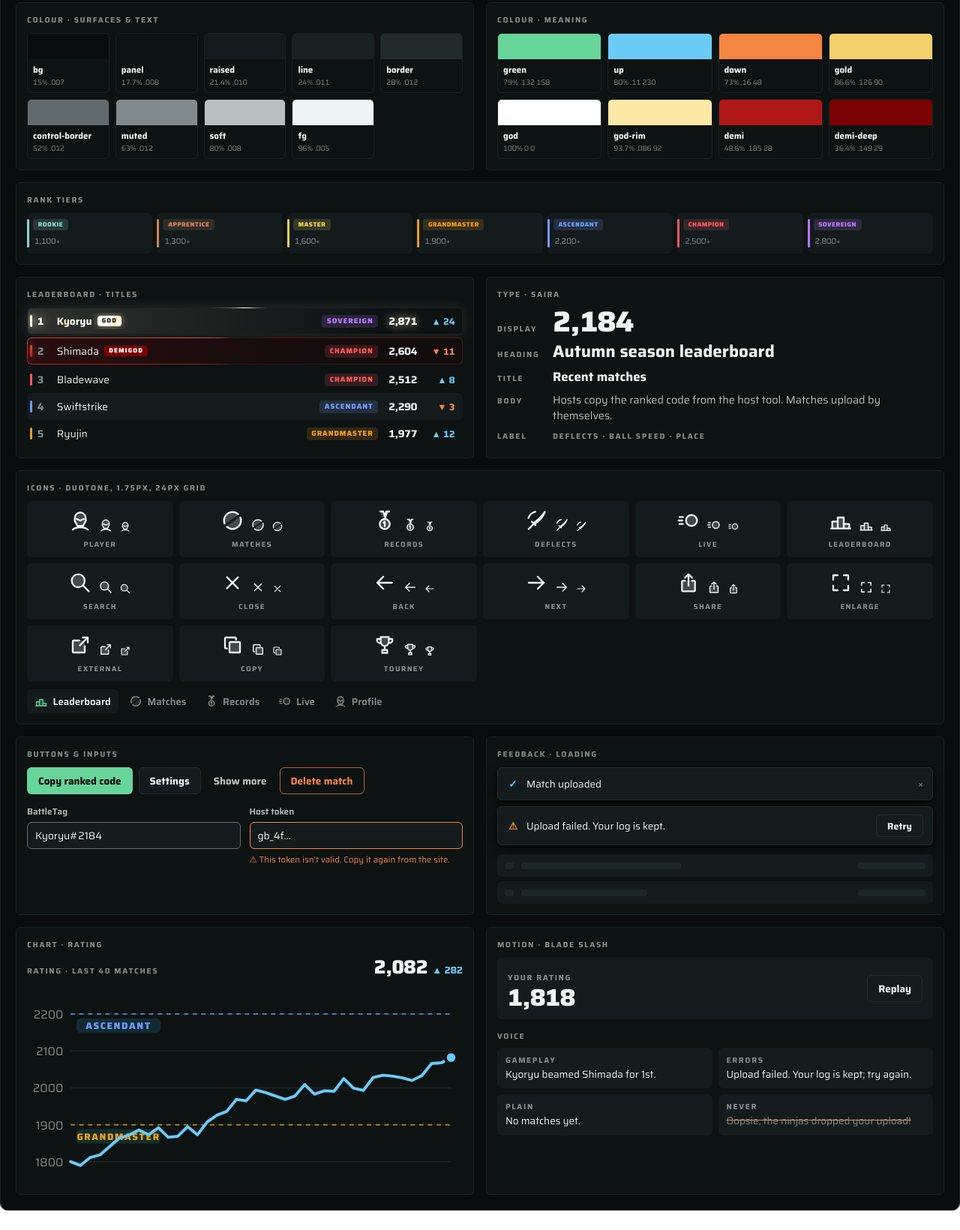
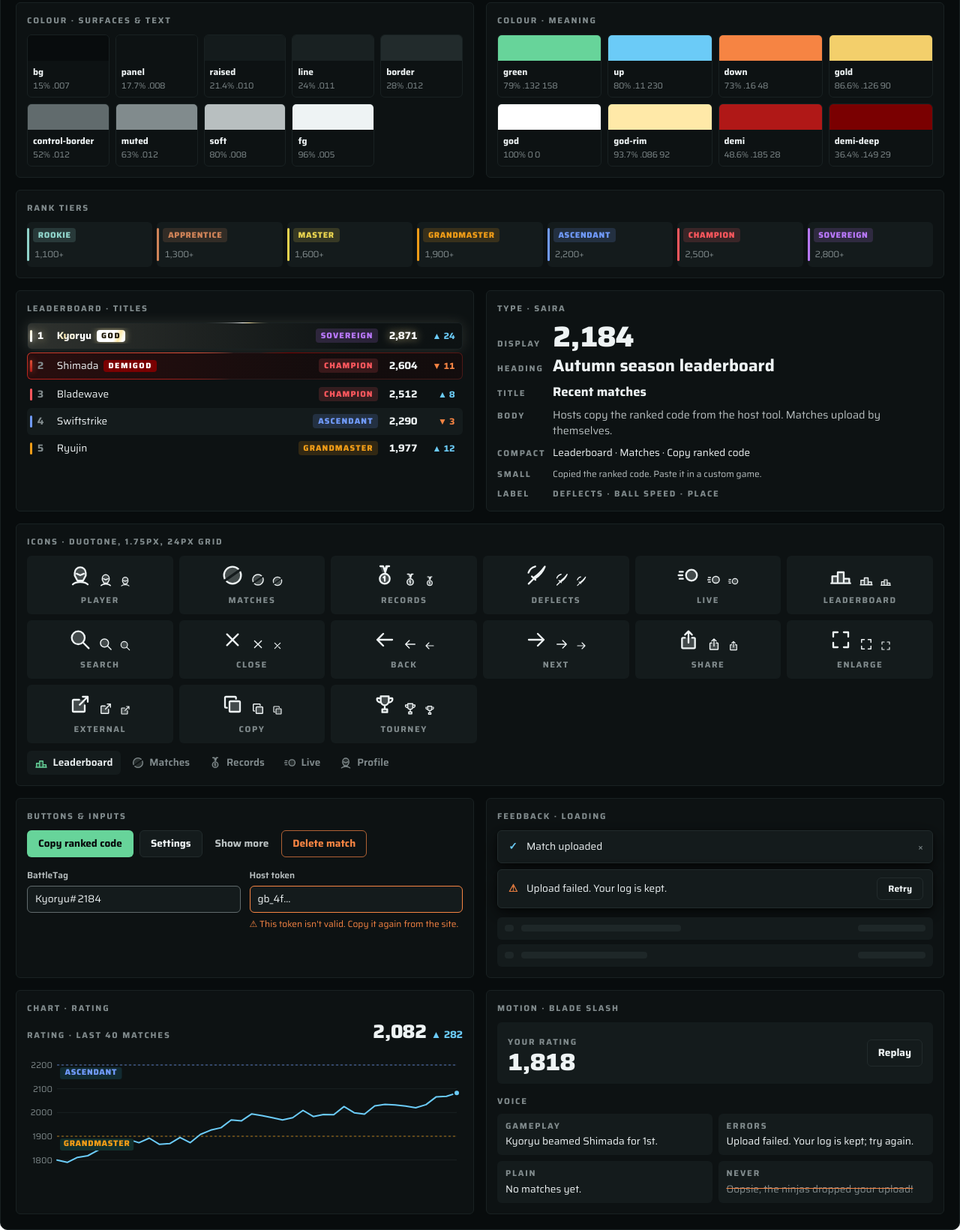
Before and after one commit to Genji-Ball-Team/genjiball-ui, a website: page docs/brand-sheet.html in a window 1280 px wide. Shown: the part 87-1727 px from the top of the page at 75% size. Before the commit the page ends 1701 px from the top, so only its background shows below. Drawn offline with Linux system fonts and the light colour scheme.

Commit message:
Brand: type scale with a floor, narrow tables, chart labels and ticks (#48)
* Brand: type scale with a size floor, narrow tables, chart labels and ticks

* Brand sheet: mock chart drawn at its real width, labels and tier chips at the floor or above; compare names and low-priority columns spelled out

---------

Co-authored-by: GenjiBallTeam <323327517+GenjiBallTeam@users.noreply.github.com>

```diff
--- a/docs/brand-sheet.html
+++ b/docs/brand-sheet.html
@@ -19,7 +19,7 @@
 body{margin:0;font-family:Saira,system-ui,sans-serif;color:var(--fg)}
 .sheet{background:var(--bg);border:1px solid var(--line);border-radius:10px;padding:20px;display:flex;flex-direction:column;gap:16px}
 svg{display:block}
-.lab{font-size:.64rem;font-weight:700;font-stretch:75%;letter-spacing:.16em;text-transform:uppercase;color:var(--muted)}
+.lab{font-size:.7rem;font-weight:700;font-stretch:75%;letter-spacing:.16em;text-transform:uppercase;color:var(--muted)}
 .num{font-variant-numeric:tabular-nums}
 .hdr{display:flex;align-items:center;gap:12px;padding-bottom:14px;border-bottom:1px solid var(--line)}
 .word{font-size:1.5rem;font-weight:800;font-stretch:78%;letter-spacing:.04em;line-height:1}
@@ -33,8 +33,8 @@ svg{display:block}
 .sw{display:grid;grid-template-columns:repeat(4,minmax(0,1fr));gap:8px}
 .s{border-radius:var(--r);overflow:hidden;border:1px solid var(--line)}
 .s i{display:block;height:34px}
-.s b{display:block;font-size:.72rem;font-weight:650;padding:5px 7px 0}
-.s small{display:block;font-size:.6rem;color:var(--muted);padding:0 7px 6px;font-variant-numeric:tabular-nums;white-space:nowrap;overflow:hidden;text-overflow:ellipsis}
+.s b{display:block;font-size:.75rem;font-weight:650;padding:5px 7px 0}
+.s small{display:block;font-size:.7rem;color:var(--muted);padding:0 7px 6px;font-variant-numeric:tabular-nums;white-space:nowrap;overflow:hidden;text-overflow:ellipsis}
 .sw+.sw{margin-top:8px}
 .sw5{grid-template-columns:repeat(5,minmax(0,1fr))}
 /* type */
@@ -45,24 +45,26 @@ svg{display:block}
 .h1{font-size:1.4rem;font-weight:700;font-stretch:80%;line-height:1.1}
 .h2{font-size:1.05rem;font-weight:650;font-stretch:85%}
 .bd{font-size:.9rem;color:var(--soft);line-height:1.45}
+.cp{font-size:.85rem;color:var(--fg)}
+.sm{font-size:.75rem;color:var(--soft)}
 /* chips */
-.chip{display:inline-block;font-size:.6rem;font-weight:800;letter-spacing:.1em;text-transform:uppercase;padding:.1rem .42rem;border-radius:var(--r-chip);line-height:1.45;color:var(--t);background:color-mix(in oklch,var(--t) 16%,transparent)}
+.chip{display:inline-block;font-size:.68rem;font-weight:800;letter-spacing:.1em;text-transform:uppercase;padding:.1rem .42rem;border-radius:var(--r-chip);line-height:1.45;color:var(--t);background:color-mix(in oklch,var(--t) 16%,transparent)}
 .tiers{display:grid;grid-template-columns:repeat(7,minmax(0,1fr));gap:6px}
 @media (max-width:560px){.tiers{grid-template-columns:repeat(4,minmax(0,1fr))}}
 .tier{display:flex;flex-direction:column;align-items:flex-start;gap:6px;padding:8px;border-radius:var(--r);background:var(--raised);position:relative;overflow:hidden}
 .tier::before{content:"";position:absolute;left:0;top:8px;bottom:8px;width:3px;border-radius:2px;background:var(--t)}
-.tier .chip{font-size:.52rem;letter-spacing:.06em}
-.tier small{font-size:.66rem;color:var(--muted);font-variant-numeric:tabular-nums;padding-left:2px}
+.tier .chip{letter-spacing:.06em}
+.tier small{font-size:.75rem;color:var(--muted);font-variant-numeric:tabular-nums;padding-left:2px}
 /* leaderboard */
-.lb .r{--fill:transparent;position:relative;display:grid;grid-template-columns:18px minmax(0,1fr) auto 44px 42px;align-items:center;gap:8px;height:36px;padding:0 .6rem 0 .8rem;border-radius:var(--r);font-size:.86rem;border:1.5px solid transparent}
+.lb .r{--fill:transparent;position:relative;display:grid;grid-template-columns:18px minmax(0,1fr) auto 44px 42px;align-items:center;gap:8px;height:36px;padding:0 .6rem 0 .8rem;border-radius:var(--r);font-size:.85rem;border:1.5px solid transparent}
 .lb .r.alt{--fill:var(--raised);background:var(--fill)}
 .lb .r::before{content:"";position:absolute;left:3px;top:9px;bottom:9px;width:3px;border-radius:2px;background:var(--t,transparent)}
 .lb .n{color:var(--muted);font-weight:700;font-stretch:75%;font-variant-numeric:tabular-nums}
 .lb .nm{white-space:nowrap;overflow:hidden;text-overflow:ellipsis;display:flex;align-items:center;gap:7px}
 .lb .sr{font-weight:700;font-variant-numeric:tabular-nums;text-align:right}
-.u,.dn{font-size:.78rem;font-weight:650;font-variant-numeric:tabular-nums;text-align:right}
+.u,.dn{font-size:.75rem;font-weight:650;font-variant-numeric:tabular-nums;text-align:right}
 .u{color:var(--up)}.dn{color:var(--down)}
-.tc{font-size:.52rem;font-weight:800;letter-spacing:.14em;padding:.06rem .38rem;border-radius:var(--r-chip);line-height:1.4;background-size:200% 100%}
+.tc{font-size:.66rem;font-weight:800;letter-spacing:.14em;padding:.06rem .38rem;border-radius:var(--r-chip);line-height:1.4;background-size:200% 100%}
 .lb .r.god{--fill:var(--panel);margin:2px 0 4px;isolation:isolate;overflow:hidden;
  background:linear-gradient(90deg,oklch(97% 0.04 93 / .14),transparent 80%) padding-box,linear-gradient(var(--fill),var(--fill)) padding-box,
  conic-gradient(from var(--spin),var(--line) 0 55%,var(--god) 72%,var(--god-rim) 80%,var(--line) 92% 100%) border-box;
@@ -84,15 +86,15 @@ svg{display:block}
 @media (max-width:560px){.ic{grid-template-columns:repeat(3,minmax(0,1fr))}}
 .ic figure{margin:0;display:flex;flex-direction:column;align-items:center;gap:8px;padding:10px 4px;background:var(--raised);border-radius:var(--r)}
 .ic .sz{display:flex;align-items:flex-end;gap:8px;color:var(--fg)}
-.ic figcaption{font-size:.6rem;font-weight:700;font-stretch:75%;letter-spacing:.14em;text-transform:uppercase;color:var(--muted)}
+.ic figcaption{font-size:.7rem;font-weight:700;font-stretch:75%;letter-spacing:.14em;text-transform:uppercase;color:var(--muted)}
 .i{fill:none;stroke:currentColor;stroke-width:1.75;stroke-linecap:round;stroke-linejoin:round;overflow:visible}
 .i .f{fill:currentColor;fill-opacity:.22;stroke:none}
 .nav{display:flex;gap:4px;margin-top:10px;flex-wrap:wrap}
-.nav a{display:flex;align-items:center;gap:6px;padding:0 .65rem;height:32px;border-radius:var(--r);color:var(--muted);font-size:.82rem;font-weight:550}
+.nav a{display:flex;align-items:center;gap:6px;padding:0 .65rem;height:32px;border-radius:var(--r);color:var(--muted);font-size:.85rem;font-weight:550}
 .nav a.on{background:var(--raised);color:var(--fg)}.nav a.on svg{color:var(--green)}
 /* buttons + inputs */
 .btns{display:flex;flex-wrap:wrap;gap:8px;align-items:center}
-.b{font:inherit;display:inline-flex;align-items:center;justify-content:center;gap:7px;height:36px;padding:0 14px;border-radius:var(--r);font-size:.84rem;font-weight:650;border:1px solid transparent;cursor:pointer;color:var(--fg);background:none}
+.b{font:inherit;display:inline-flex;align-items:center;justify-content:center;gap:7px;height:36px;padding:0 14px;border-radius:var(--r);font-size:.85rem;font-weight:650;border:1px solid transparent;cursor:pointer;color:var(--fg);background:none}
 .b.pri{background:var(--green);color:var(--bg)}
 .b.sec{background:var(--raised);border-color:var(--border)}
 .b.gh{color:var(--soft);padding:0 8px}
@@ -101,16 +103,16 @@ svg{display:block}
 .b.pri:hover{background:oklch(84% 0.12 158)}.b.sec:hover{background:var(--line)}.b.gh:hover{color:var(--fg)}
 .form{display:grid;grid-template-columns:1fr 1fr;gap:12px;margin-top:14px}
 .in{display:flex;flex-direction:column;gap:5px}
-.in label{font-size:.74rem;font-weight:600;color:var(--soft)}
-.in input{font:inherit;font-size:.86rem;height:36px;padding:0 10px;border-radius:var(--r);border:1px solid var(--control-border);background:var(--raised);color:var(--fg)}
+.in label{font-size:.75rem;font-weight:600;color:var(--soft)}
+.in input{font:inherit;font-size:.85rem;height:36px;padding:0 10px;border-radius:var(--r);border:1px solid var(--control-border);background:var(--raised);color:var(--fg)}
 .in.err input{border-color:var(--down)}
-.in .e{font-size:.72rem;color:var(--down)}
+.in .e{font-size:.75rem;color:var(--down)}
 /* feedback */
 .fb{display:flex;flex-direction:column;gap:8px}
-.toast{display:flex;align-items:center;gap:10px;padding:10px 12px;border-radius:var(--r);background:var(--raised);border:1px solid var(--border);box-shadow:var(--shadow-float);font-size:.84rem}
+.toast{display:flex;align-items:center;gap:10px;padding:10px 12px;border-radius:var(--r);background:var(--raised);border:1px solid var(--border);box-shadow:var(--shadow-float);font-size:.85rem}
 .toast .ti{font-weight:800;width:16px;text-align:center}
 .toast .ti.ok{color:var(--up)}.toast .ti.wa{color:var(--down)}
-.toast .b{margin-left:auto;height:30px;font-size:.78rem}
+.toast .b{margin-left:auto;height:30px;font-size:.75rem}
 .toast .x{margin-left:auto;color:var(--muted);font-size:.9rem}
 .skel{display:flex;flex-direction:column;gap:6px;margin-top:4px}
 .skel .sr2{display:flex;align-items:center;gap:10px;height:30px;padding:0 10px;border-radius:var(--r);background:var(--raised)}
@@ -119,11 +121,11 @@ svg{display:block}
 /* chart */
 .ch-h{display:flex;justify-content:space-between;align-items:baseline;margin-bottom:4px}
 .big{font-size:1.6rem;font-weight:750;font-stretch:78%;font-variant-numeric:tabular-nums;line-height:1}
-.big small{font-size:.82rem;margin-left:6px;font-weight:650}
+.big small{font-size:.85rem;margin-left:6px;font-weight:650}
 .ch{position:relative}
 .ch .hit{cursor:pointer}
-.tip{position:absolute;pointer-events:none;background:var(--raised);border:1px solid var(--green);border-radius:var(--r);box-shadow:var(--shadow-float);padding:5px 9px;font-size:.72rem;white-space:nowrap;opacity:0;transition:opacity .1s;line-height:1.35;font-variant-numeric:tabular-nums}
-.tip .m{color:var(--muted)}.tip .go{color:var(--green);font-weight:650;font-size:.66rem}
+.tip{position:absolute;pointer-events:none;background:var(--raised);border:1px solid var(--green);border-radius:var(--r);box-shadow:var(--shadow-float);padding:5px 9px;font-size:.75rem;white-space:nowrap;opacity:0;transition:opacity .1s;line-height:1.35;font-variant-numeric:tabular-nums}
+.tip .m{color:var(--muted)}.tip .go{color:var(--green);font-weight:650;font-size:.75rem}
 /* motion */
 .mo{position:relative;overflow:hidden;background:var(--raised);border-radius:var(--r);padding:12px 14px;display:flex;align-items:center;gap:14px}
 .mo .big{font-size:2rem}
@@ -136,7 +138,7 @@ svg{display:block}
 @keyframes pop{from{opacity:0;transform:translateY(4px)}to{opacity:1;transform:none}}
 /* voice */
 .vo{display:grid;grid-template-columns:1fr 1fr;gap:8px}
-.vo div{background:var(--raised);border-radius:var(--r);padding:9px 11px;font-size:.84rem;line-height:1.4}
+.vo div{background:var(--raised);border-radius:var(--r);padding:9px 11px;font-size:.85rem;line-height:1.4}
 .vo .lab{display:block;margin-bottom:3px}
 .vo .no{color:var(--muted);text-decoration:line-through;text-decoration-color:var(--down)}
 @media (max-width:560px){.vo,.form{grid-template-columns:1fr}}
@@ -181,6 +183,8 @@ svg{display:block}
     <div class="row"><span class="lab">Heading</span><span class="h1">Autumn season leaderboard</span></div>
     <div class="row"><span class="lab">Title</span><span class="h2">Recent matches</span></div>
     <div class="row"><span class="lab">Body</span><span class="bd">Hosts copy the ranked code from the host tool. Matches upload by themselves.</span></div>
+    <div class="row"><span class="lab">Compact</span><span class="cp">Leaderboard · Matches · Copy ranked code</span></div>
+    <div class="row"><span class="lab">Small</span><span class="sm">Copied the ranked code. Paste it in a custom game.</span></div>
     <div class="row"><span class="lab">Label</span><span class="lab" style="width:auto;color:var(--muted)">Deflects · Ball speed · Place</span></div>
    </div>
   </section>
@@ -269,18 +273,22 @@
 // chart
 let s=7;const rnd=()=>(s=(s*16807)%2147483647)/2147483647;
 const N=40,data=[];let r=1830;for(let i=0;i<N;i++){const d=Math.round((rnd()-.43)*70);const pl=d>20?1:d>0?2+Math.floor(rnd()*2):3+Math.floor(rnd()*4);r+=d;data.push({r,d,pl:Math.min(pl,6)});}
-const W=300,H=140,P={l:30,r:8,t:8,b:10},min=1780,max=2260,x=i=>P.l+i*(W-P.l-P.r)/(N-1),y=v=>P.t+(max-v)*(H-P.t-P.b)/(max-min);
+// drawn at the panel's own width, one SVG unit a CSS pixel, so its text is the real label (0.7rem) and tier chip (0.68rem) size, never scaled under the floor
+const rem=parseFloat(getComputedStyle(document.documentElement).fontSize),fl=.7*rem,fc=.68*rem;
+const H=170,P={l:40,r:8,t:8,b:10},min=1780,max=2260,y=v=>P.t+(max-v)*(H-P.t-P.b)/(max-min);let W=300;const x=i=>P.l+i*(W-P.l-P.r)/(N-1);
 const net=data[N-1].r-data[0].r,lc=net>=0?"var(--up)":"var(--down)",ord=n=>n+(["th","st","nd","rd"][n]||"th");
-let g="";[1800,1900,2000,2100,2200].forEach(v=>g+=`<line x1="${P.l}" x2="${W-P.r}" y1="${y(v)}" y2="${y(v)}" stroke="var(--line)"/><text x="${P.l-5}" y="${y(v)+3}" font-size="8" fill="var(--muted)" text-anchor="end" font-family="Saira">${v}</text>`);
-[["Grandmaster",1900],["Ascendant",2200]].forEach(([n,v])=>{const c=`var(--t-${n.toLowerCase()})`;g+=`<line x1="${P.l}" x2="${W-P.r}" y1="${y(v)}" y2="${y(v)}" stroke="${c}" stroke-dasharray="3 3" opacity=".7"/><rect x="${P.l+4}" y="${y(v)+3}" width="58" height="10" rx="3" fill="color-mix(in oklch,${c} 18%,var(--panel))"/><text x="${P.l+33}" y="${y(v)+10.5}" font-size="6.5" font-weight="800" letter-spacing=".8" fill="${c}" text-anchor="middle" font-family="Saira">${n.toUpperCase()}</text>`});
-g+=`<path d="${data.map((p,i)=>(i?"L":"M")+x(i).toFixed(1)+" "+y(p.r).toFixed(1)).join("")}" fill="none" stroke="${lc}" stroke-width="2" stroke-linejoin="round" stroke-linecap="round"/><circle cx="${x(N-1)}" cy="${y(data[N-1].r)}" r="4" fill="${lc}" stroke="var(--panel)" stroke-width="2"/>`;
-$("ch").innerHTML=`<div class="ch-h"><span class="lab">Rating · last 40 matches</span><span class="big">${data[N-1].r.toLocaleString("en")}<small style="color:${lc}">${net>=0?"▲":"▼"} ${Math.abs(net)}</small></span></div><svg viewBox="0 0 ${W} ${H}" style="width:100%;height:auto;overflow:visible" role="img" aria-label="Rating over the last 40 matches, now ${data[N-1].r}">${g}<g class="hov" style="display:none"><line class="cx" y1="${P.t}" y2="${H-P.b}" stroke="var(--green)" stroke-opacity=".5"/><circle class="cd" r="4.5" fill="var(--green)" stroke="var(--panel)" stroke-width="2"/></g><rect class="hit" x="${P.l}" y="0" width="${W-P.l-P.r}" height="${H}" fill="transparent"/></svg><div class="tip"></div>`;
-{const c=$("ch"),svg=c.querySelector("svg"),hov=c.querySelector(".hov"),tip=c.querySelector(".tip"),hit=c.querySelector(".hit");
+const draw=()=>{W=Math.max(260,Math.round($("ch").clientWidth));
+let g="";[1800,1900,2000,2100,2200].forEach(v=>g+=`<line x1="${P.l}" x2="${W-P.r}" y1="${y(v)}" y2="${y(v)}" stroke="var(--line)"/><text x="${P.l-6}" y="${y(v)+fl*.35}" font-size="${fl}" fill="var(--muted)" text-anchor="end" font-family="Saira">${v}</text>`);
+let chips="";[["Grandmaster",1900],["Ascendant",2200]].forEach(([n,v])=>{const c=`var(--t-${n.toLowerCase()})`,cw=n.length*fc*.72+12;g+=`<line x1="${P.l}" x2="${W-P.r}" y1="${y(v)}" y2="${y(v)}" stroke="${c}" stroke-dasharray="3 3" opacity=".7"/>`;chips+=`<rect x="${P.l+4}" y="${y(v)+3}" width="${cw}" height="${fc+5}" rx="3" fill="color-mix(in oklch,${c} 18%,var(--panel))"/><text x="${P.l+4+cw/2}" y="${y(v)+3+fc*.95}" font-size="${fc}" font-weight="800" letter-spacing=".06em" fill="${c}" text-anchor="middle" font-family="Saira">${n.toUpperCase()}</text>`});
+g+=`<path d="${data.map((p,i)=>(i?"L":"M")+x(i).toFixed(1)+" "+y(p.r).toFixed(1)).join("")}" fill="none" stroke="${lc}" stroke-width="2" stroke-linejoin="round" stroke-linecap="round"/><circle cx="${x(N-1)}" cy="${y(data[N-1].r)}" r="4" fill="${lc}" stroke="var(--panel)" stroke-width="2"/>${chips}`;
+$("ch").innerHTML=`<div class="ch-h"><span class="lab">Rating · last 40 matches</span><span class="big">${data[N-1].r.toLocaleString("en")}<small style="color:${lc}">${net>=0?"▲":"▼"} ${Math.abs(net)}</small></span></div><svg viewBox="0 0 ${W} ${H}" width="${W}" height="${H}" style="max-width:100%;height:auto;overflow:visible" role="img" aria-label="Rating over the last 40 matches, now ${data[N-1].r}">${g}<g class="hov" style="display:none"><line class="cx" y1="${P.t}" y2="${H-P.b}" stroke="var(--green)" stroke-opacity=".5"/><circle class="cd" r="4.5" fill="var(--green)" stroke="var(--panel)" stroke-width="2"/></g><rect class="hit" x="${P.l}" y="0" width="${W-P.l-P.r}" height="${H}" fill="transparent"/></svg><div class="tip"></div>`;
+const c=$("ch"),svg=c.querySelector("svg"),hov=c.querySelector(".hov"),tip=c.querySelector(".tip"),hit=c.querySelector(".hit");
  hit.addEventListener("pointermove",e=>{const b=svg.getBoundingClientRect(),i=Math.max(0,Math.min(N-1,Math.round(((e.clientX-b.left)*W/b.width-P.l)/(W-P.l-P.r)*(N-1)))),p=data[i];hov.style.display="";
   hov.querySelector(".cx").setAttribute("x1",x(i));hov.querySelector(".cx").setAttribute("x2",x(i));hov.querySelector(".cd").setAttribute("cx",x(i));hov.querySelector(".cd").setAttribute("cy",y(p.r));
   tip.innerHTML=`<span class="m">Match ${i+1} · ${ord(p.pl)} of 6</span><br><b>${p.r.toLocaleString("en")}</b> <span class="${p.d>=0?'u':'dn'}">${p.d>=0?'▲':'▼'} ${Math.abs(p.d)}</span><br><span class="go">Open match →</span>`;
   const cb=c.getBoundingClientRect(),px=b.left-cb.left+x(i)*b.width/W,py=b.top-cb.top+y(p.r)*b.height/H;tip.style.left=Math.min(cb.width-tip.offsetWidth-4,Math.max(4,px-tip.offsetWidth/2))+"px";tip.style.top=(py-tip.offsetHeight-10<0?py+12:py-tip.offsetHeight-10)+"px";tip.style.opacity=1;});
- hit.addEventListener("pointerleave",()=>{hov.style.display="none";tip.style.opacity=0;});}
+ hit.addEventListener("pointerleave",()=>{hov.style.display="none";tip.style.opacity=0;});};
+draw();let lastW=W;new ResizeObserver(()=>{if(Math.round($("ch").clientWidth)!==lastW){draw();lastW=W;}}).observe($("ch"));
 // motion
 const play=()=>{const m=$("mo"),n=$("mo-n");m.classList.remove("go");void m.offsetWidth;m.classList.add("go");
  if(matchMedia("(prefers-reduced-motion:reduce)").matches){n.textContent="1,842";return}
```
Also changed, not shown: docs/brand.md (+21 -2 lines).
